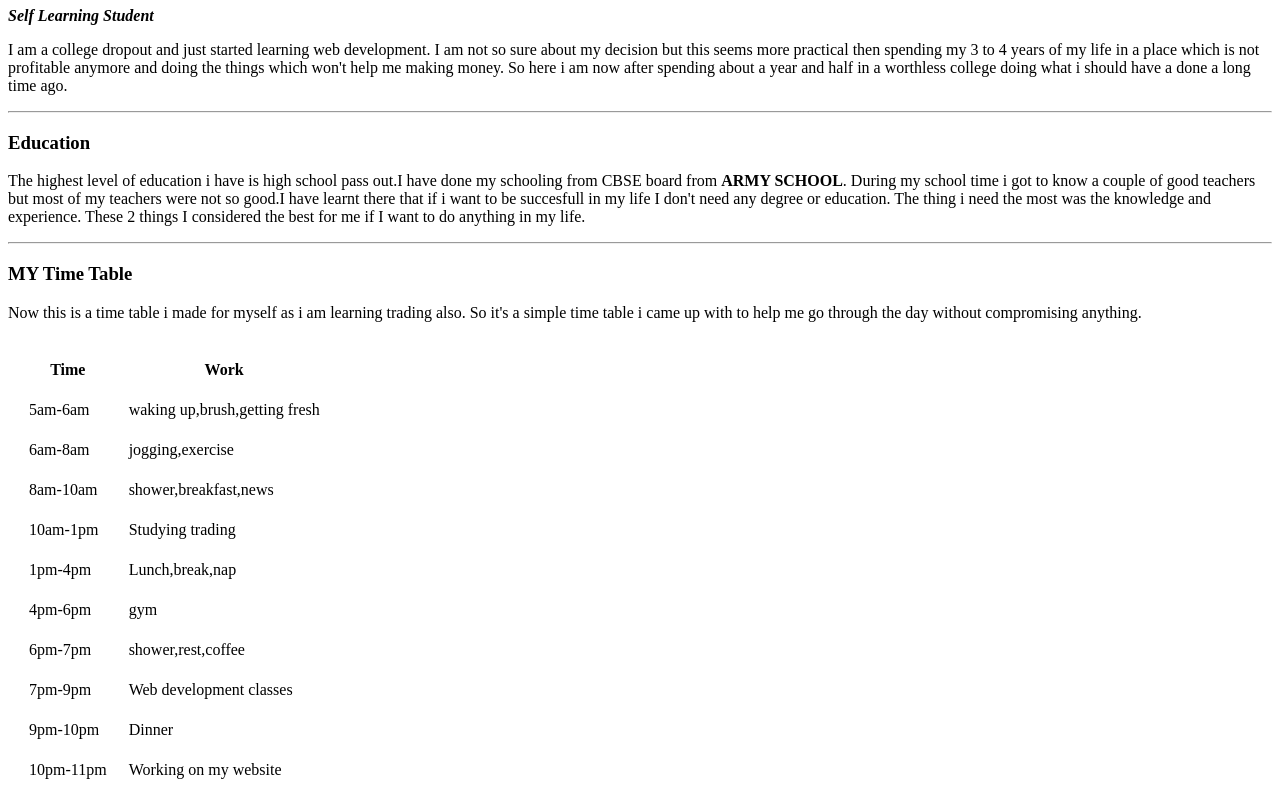
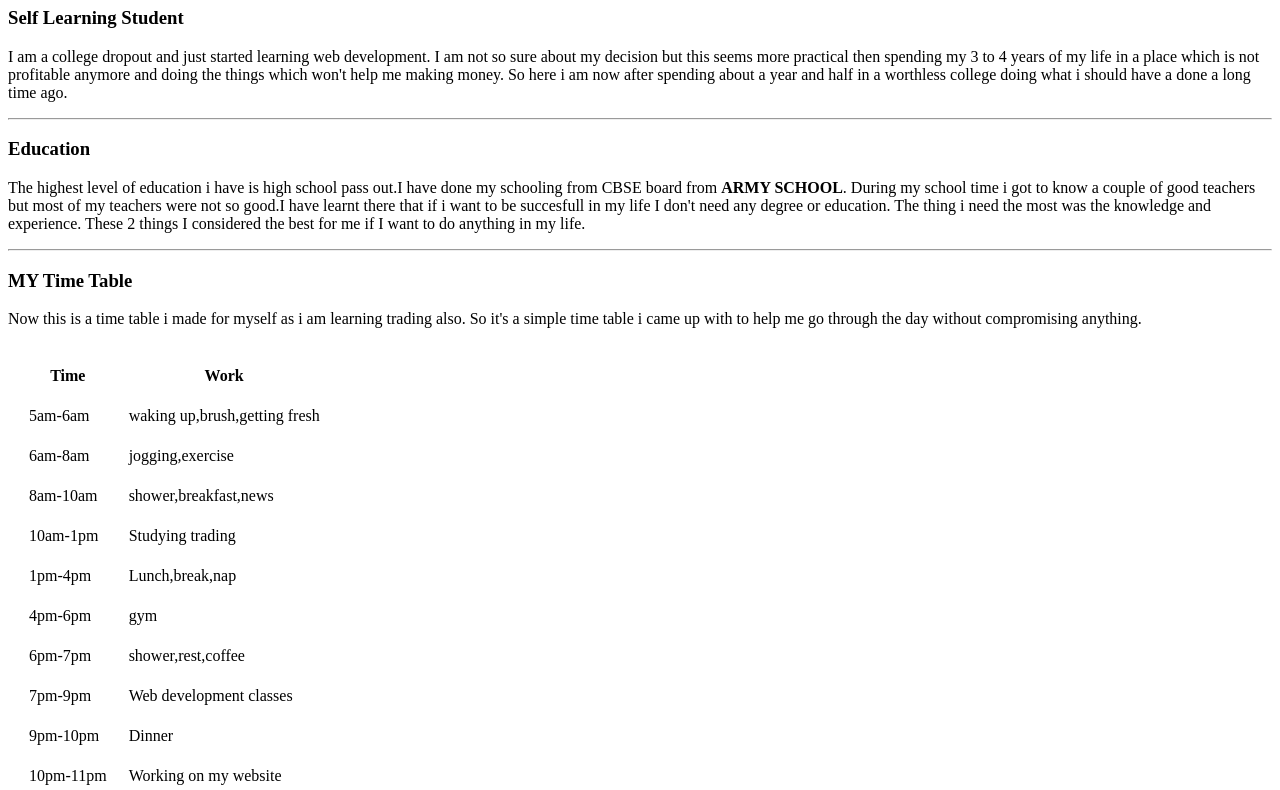
Before and after one commit to Ankush144-ui/Personal-file, a plain HTML site: page index.html in a window 1280 px wide. Shown: the part 73-863 px from the top of the page. Drawn offline with Linux system fonts and the light colour scheme.

Commit message:
Update index.html

```diff
--- a/index.html
+++ b/index.html
@@ -6,7 +6,7 @@
 </head>
 <body>
     <h1>Ankush Sharma</h1>
-    <p><em><strong>Self Learning Student</strong></em></p>
+    <h3>Self Learning Student</h3>
     <p>I am a college dropout and just started learning web development.
         I am not so sure about my decision but this seems more practical
         then spending my 3 to 4 years of my life in a place which is not
```
